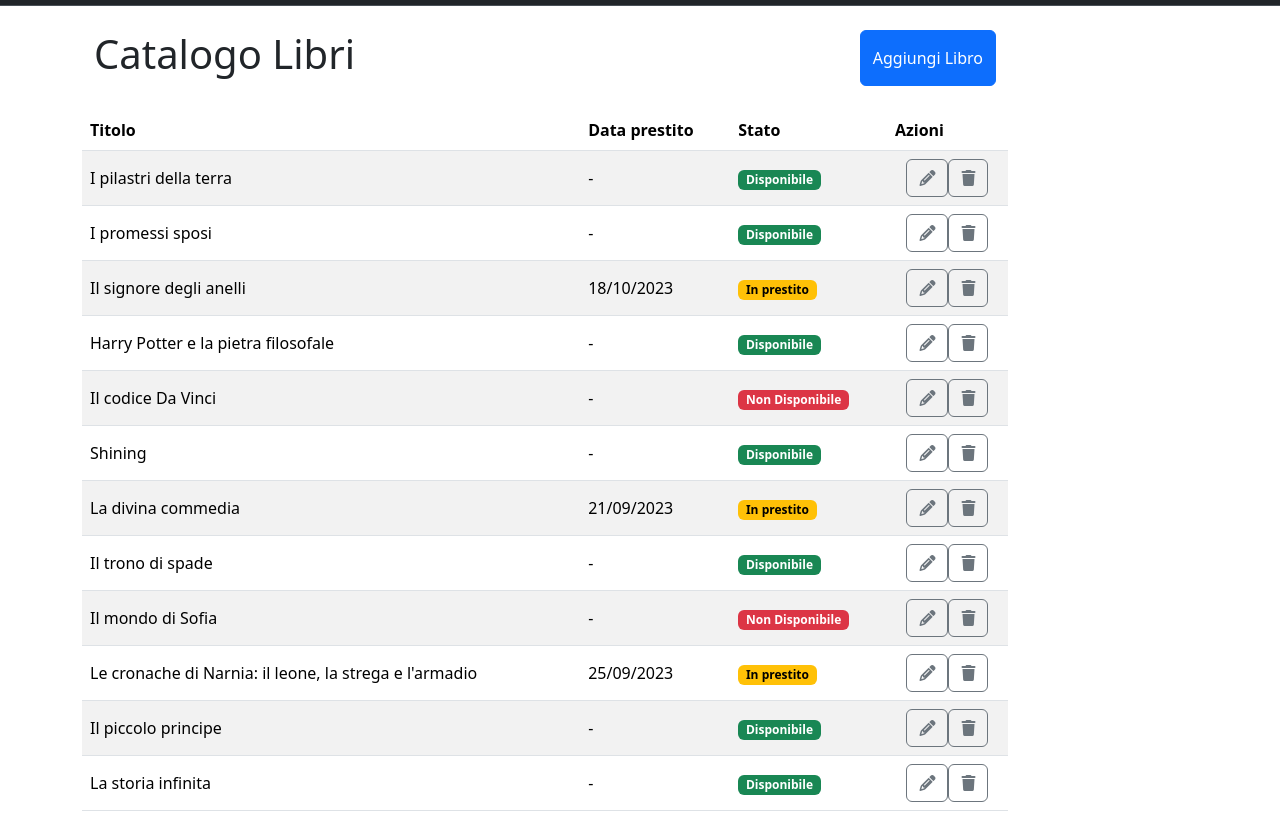
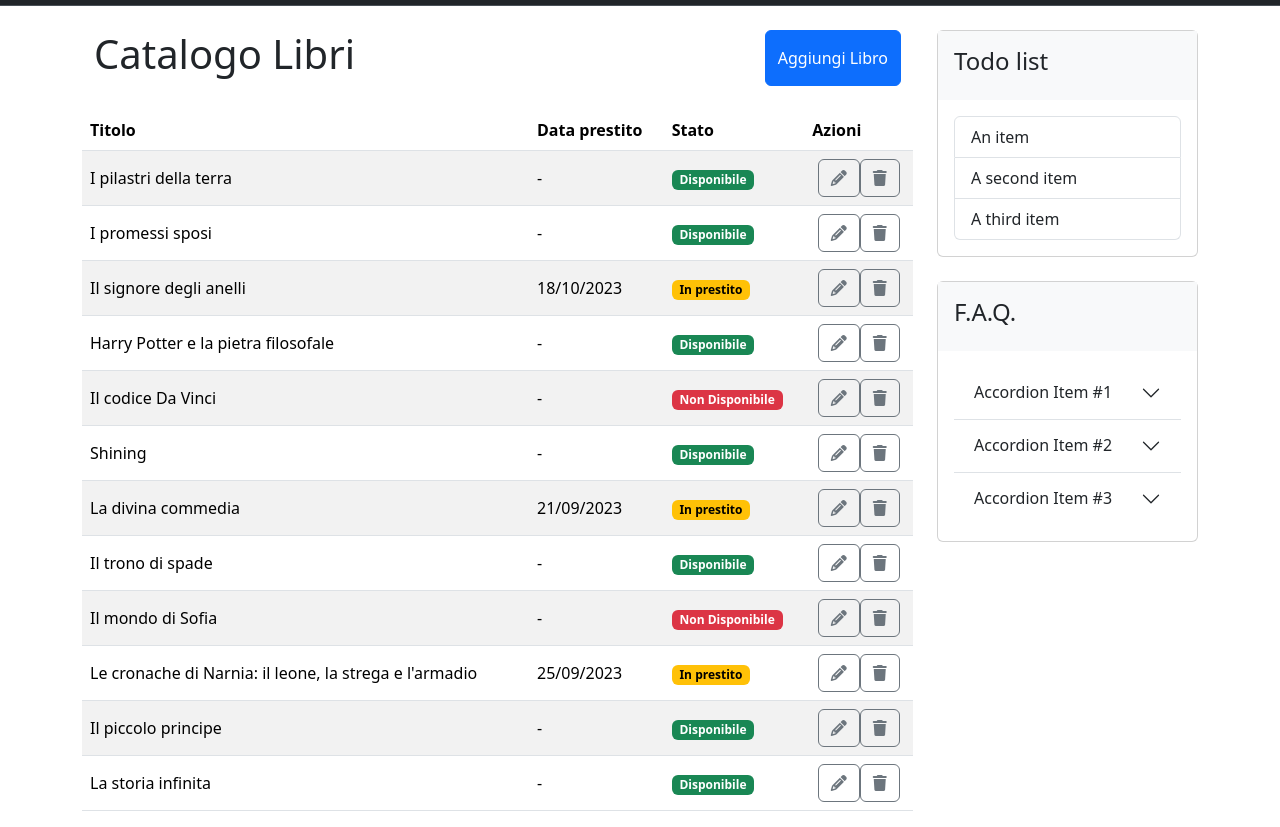
Before and after one commit to giovanni-arduini/html-css-bootstrap-dashboard, a plain HTML site: page index.html in a window 1280 px wide. Shown: the part 71-898 px from the top of the page. Drawn offline with nearby package versions, Linux system fonts and the light colour scheme.

Commit message:
ADD bonsu sections

```diff
--- a/index.html
+++ b/index.html
@@ -66,7 +66,7 @@
       <section>
         <div class="container">
           <div class="row">
-            <div class="col-12 col-lg-10">
+            <div class="col-12 col-lg-9">
               <header class="container d-flex justify-content-between mb-4">
                 <h1 class="fw-normal">Catalogo Libri</h1>
                 <button class="btn btn-primary">Aggiungi Libro</button>
@@ -297,7 +297,116 @@
               </table>
             </div>
 
-            <div class="col-2"></div>
+            <div class="col-12 col-lg-3">
+              <div class="card mb-4">
+                <div class="card-body bg-light">
+                  <h4 class="card-title">Todo list</h4>
+                </div>
+                <div class="card-body">
+                  <ul class="list-group">
+                    <li class="list-group-item">An item</li>
+                    <li class="list-group-item">A second item</li>
+                    <li class="list-group-item">A third item</li>
+                  </ul>
+                </div>
+              </div>
+
+              <div class="card">
+                <div class="card-body bg-light">
+                  <h4 class="card-title">F.A.Q.</h4>
+                </div>
+                <div class="card-body">
+                  <div
+                    class="accordion accordion-flush"
+                    id="accordionFlushExample"
+                  >
+                    <div class="accordion-item">
+                      <h2 class="accordion-header">
+                        <button
+                          class="accordion-button collapsed"
+                          type="button"
+                          data-bs-toggle="collapse"
+                          data-bs-target="#flush-collapseOne"
+                          aria-expanded="false"
+                          aria-controls="flush-collapseOne"
+                        >
+                          Accordion Item #1
+                        </button>
+                      </h2>
+                      <div
+                        id="flush-collapseOne"
+                        class="accordion-collapse collapse"
+                        data-bs-parent="#accordionFlushExample"
+                      >
+                        <div class="accordion-body">
+                          Placeholder content for this accordion, which is
+                          intended to demonstrate the
+                          <code>.accordion-flush</code> class. This is the first
+                          item's accordion body.
+                        </div>
+                      </div>
+                    </div>
+                    <div class="accordion-item">
+                      <h2 class="accordion-header">
+                        <button
+                          class="accordion-button collapsed"
+                          type="button"
+                          data-bs-toggle="collapse"
+                          data-bs-target="#flush-collapseTwo"
+                          aria-expanded="false"
+                          aria-controls="flush-collapseTwo"
+                        >
+                          Accordion Item #2
+                        </button>
+                      </h2>
+                      <div
+                        id="flush-collapseTwo"
+                        class="accordion-collapse collapse"
+                        data-bs-parent="#accordionFlushExample"
+                      >
+                        <div class="accordion-body">
+                          Placeholder content for this accordion, which is
+                          intended to demonstrate the
+                          <code>.accordion-flush</code> class. This is the
+                          second item's accordion body. Let's imagine this being
+                          filled with some actual content.
+                        </div>
+                      </div>
+                    </div>
+                    <div class="accordion-item">
+                      <h2 class="accordion-header">
+                        <button
+                          class="accordion-button collapsed"
+                          type="button"
+                          data-bs-toggle="collapse"
+                          data-bs-target="#flush-collapseThree"
+                          aria-expanded="false"
+                          aria-controls="flush-collapseThree"
+                        >
+                          Accordion Item #3
+                        </button>
+                      </h2>
+                      <div
+                        id="flush-collapseThree"
+                        class="accordion-collapse collapse"
+                        data-bs-parent="#accordionFlushExample"
+                      >
+                        <div class="accordion-body">
+                          Placeholder content for this accordion, which is
+                          intended to demonstrate the
+                          <code>.accordion-flush</code> class. This is the third
+                          item's accordion body. Nothing more exciting happening
+                          here in terms of content, but just filling up the
+                          space to make it look, at least at first glance, a bit
+                          more representative of how this would look in a
+                          real-world application.
+                        </div>
+                      </div>
+                    </div>
+                  </div>
+                </div>
+              </div>
+            </div>
           </div>
         </div>
       </section>
```
